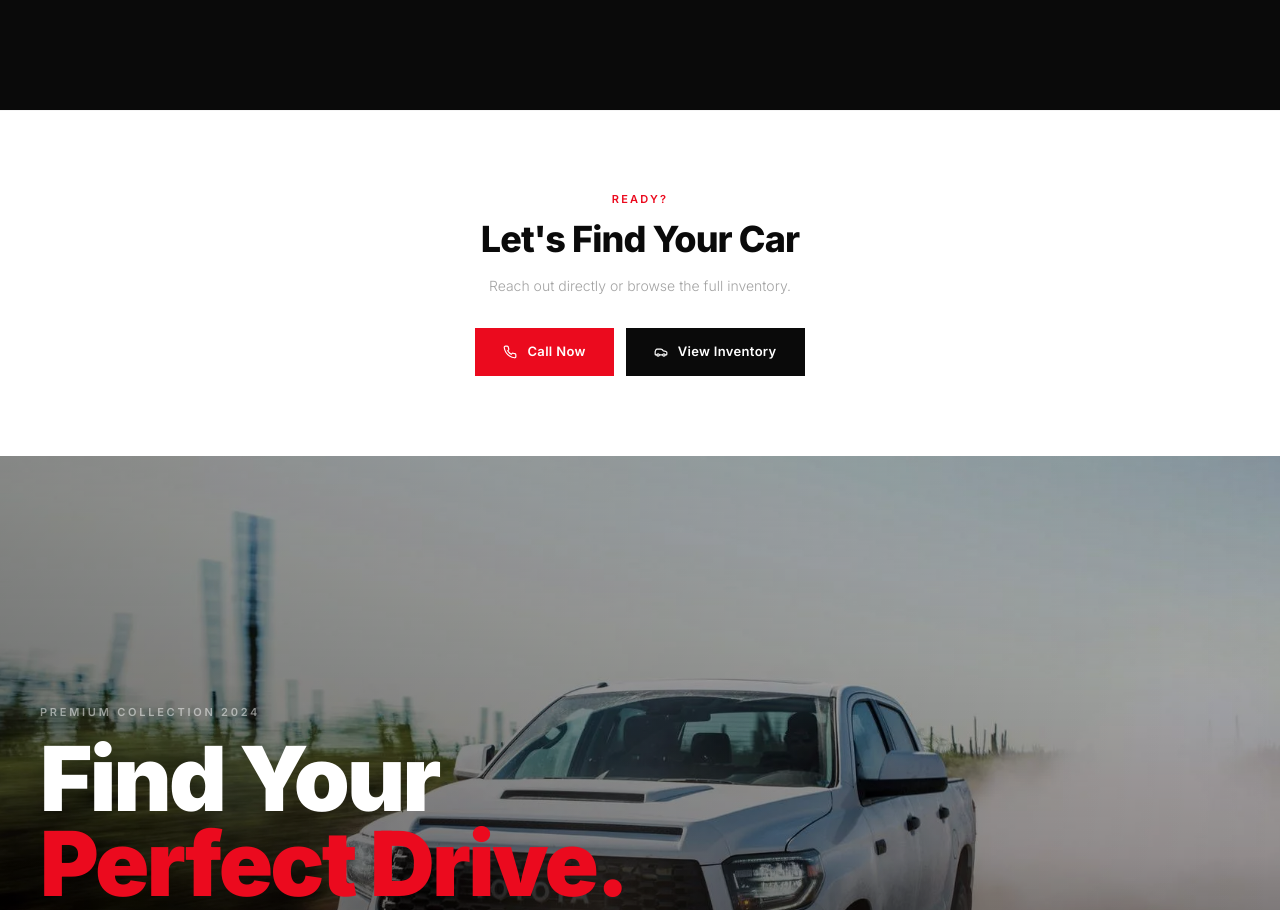
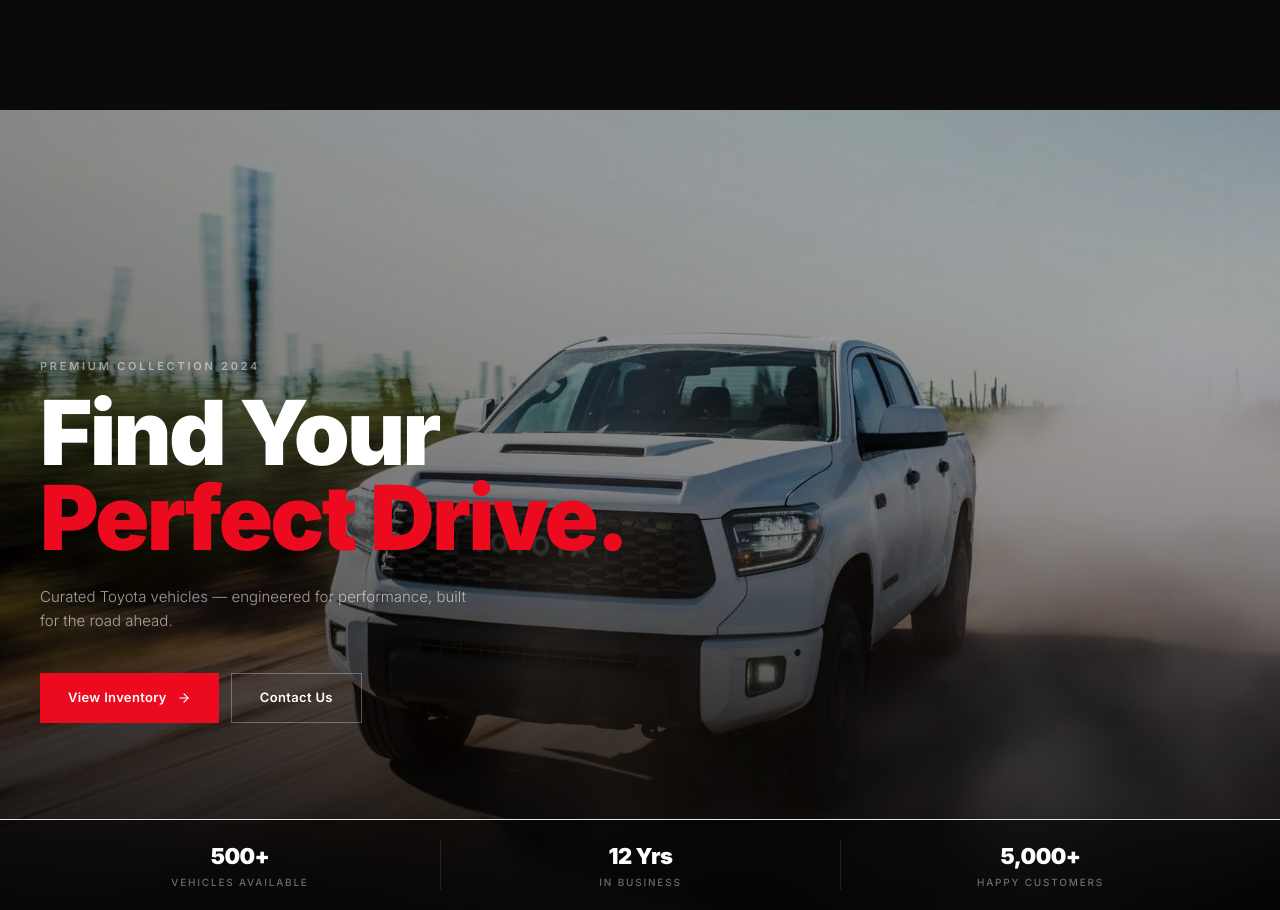
Before and after one commit to kenkenodaks/toyota, a Next.js app: page /about in a window 1280 px wide. Shown: the part 2064-2974 px from the top of the page. Built offline with nearby package versions, Linux system fonts and the light colour scheme; no server answers; the database is empty.

Commit message:
remove CTA section from about page

```diff
--- a/app/about/page.tsx
+++ b/app/about/page.tsx
@@ -286,32 +286,6 @@ export default function AboutPage() {
         </div>
       </section>
 
-      {/* ── CTA ── */}
-      <section className="py-20 border-t border-neutral-100 text-center">
-        <motion.div
-          initial={{ opacity: 0, y: 16 }}
-          whileInView={{ opacity: 1, y: 0 }}
-          viewport={{ once: true }}
-          transition={{ duration: 0.5 }}
-        >
-          <span className="section-label block text-center">Ready?</span>
-          <h2 className="section-title mb-4">Let's Find Your Car</h2>
-          <p className="text-neutral-400 text-[14px] mb-8 font-light">
-            Reach out directly or browse the full inventory.
-          </p>
-          <div className="flex flex-wrap gap-3 justify-center">
-            <a
-              href="tel:+639171234567"
-              className="btn-primary !bg-brand-red"
-            >
-              <Phone size={14} /> Call Now
-            </a>
-            <Link href="/cars" className="btn-primary !bg-[#0A0A0A]">
-              <Car size={14} /> View Inventory
-            </Link>
-          </div>
-        </motion.div>
-      </section>
 
       {/* ── HOMEPAGE SECTIONS ── */}
       <Hero />
```
